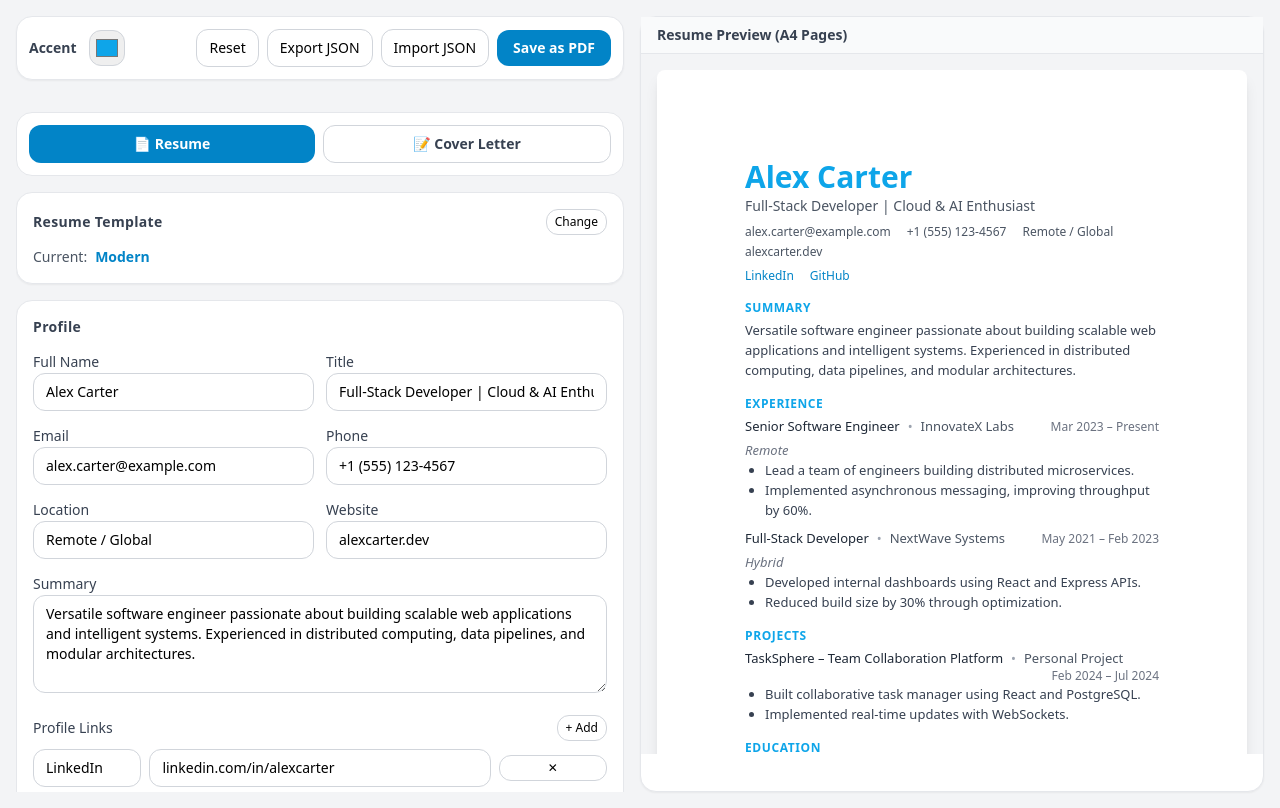
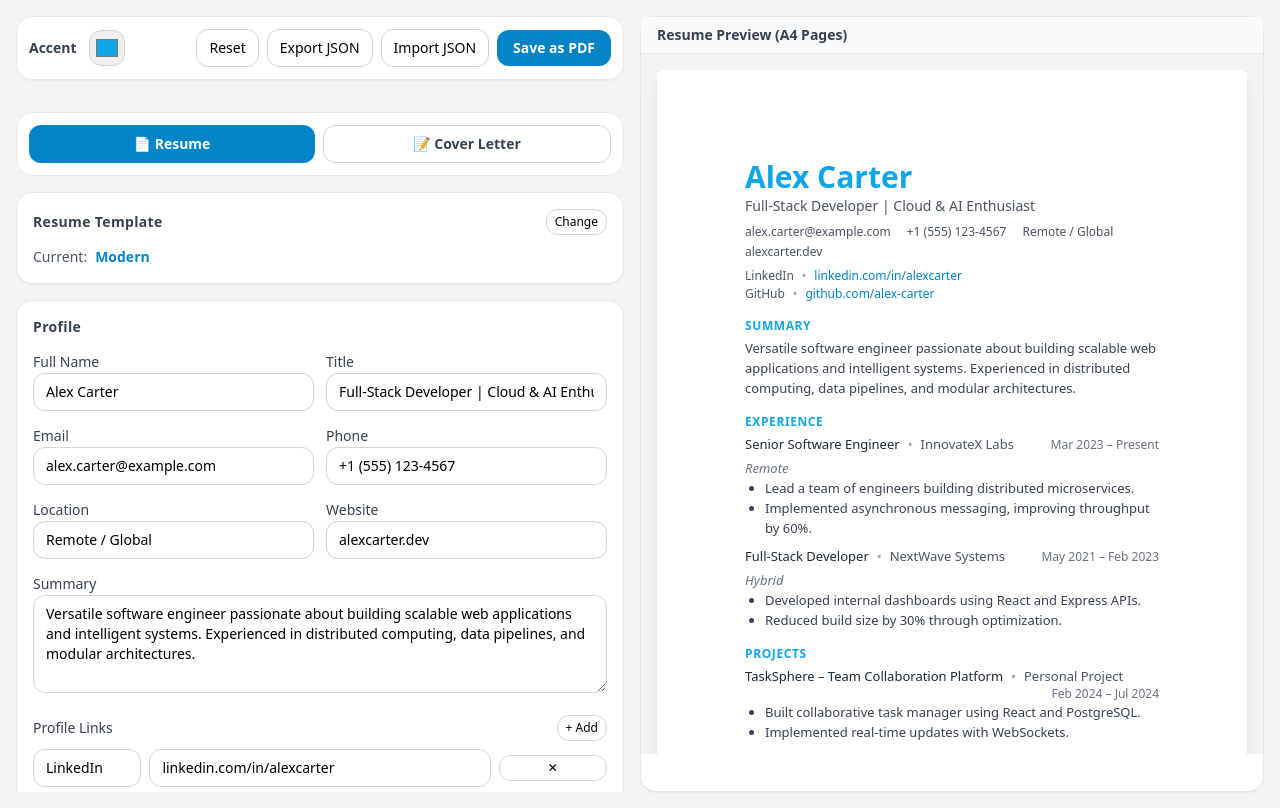
Before and after one commit to axcel-blade/resume-builder, a React (Vite) app: page / in a window 1280 px wide. Built offline with nearby package versions, Linux system fonts and the light colour scheme.

Commit message:
Refactor links display in TemplateBasic, TemplateModern, and TemplateSidebar components

```diff
--- a/src/components/TemplateBasic.jsx
+++ b/src/components/TemplateBasic.jsx
@@ -17,22 +17,24 @@ export default function TemplateBasic({ data }) {
           {profile.email} • {profile.phone} • {profile.location}
         </p>
 
+        {/* Profile Links */}
         {data.links?.length > 0 && (
-          <p className="mt-1 text-xs text-gray-600">
-            {data.links.map((l, i) => (
-              <span key={l.id}>
+          <div className="mt-2 text-xs text-gray-600 space-y-0.5">
+            {data.links.map((l) => (
+              <div key={l.id}>
+                <span className="font-medium">{l.label}</span>
+                {" • "}
                 <a
                   href={l.url.startsWith("http") ? l.url : `https://${l.url}`}
                   target="_blank"
                   rel="noreferrer"
                   className="text-sky-600 hover:underline print:no-underline"
                 >
-                  {l.label}
+                  {l.url}
                 </a>
-                {i < data.links.length - 1 && " • "}
-              </span>
+              </div>
             ))}
-          </p>
+          </div>
         )}
       </div>
 
--- a/src/components/TemplateModern.jsx
+++ b/src/components/TemplateModern.jsx
@@ -20,19 +20,22 @@ export default function TemplateModern({ data }) {
           {profile.website && <span>{profile.website}</span>}
         </div>
 
-        {/* Links */}
+        {/* Profile Links */}
         {data.links?.length > 0 && (
-          <div className="mt-2 flex flex-wrap gap-x-4 gap-y-1 text-xs text-gray-600">
+          <div className="mt-2 text-xs text-gray-600 space-y-0.5">
             {data.links.map((l) => (
+              <div key={l.id} className="flex items-center gap-2">
+                <span className="font-medium">{l.label}</span>
+                <span className="text-gray-400">•</span>
                 <a
-                key={l.id}
                   href={l.url.startsWith("http") ? l.url : `https://${l.url}`}
                   target="_blank"
                   rel="noreferrer"
-                className="hover:underline text-sky-600 print:no-underline"
+                  className="text-sky-600 hover:underline print:no-underline break-all"
                 >
-                {l.label}
+                  {l.url}
                 </a>
+              </div>
             ))}
           </div>
         )}
--- a/src/components/TemplateSidebar.jsx
+++ b/src/components/TemplateSidebar.jsx
@@ -29,22 +29,23 @@ export default function TemplateSidebar({ data }) {
           </ul>
         </div>
 
-        {/* Websites & Social Links */}
+        {/* Profile Links */}
         {data.links?.length > 0 && (
           <div className="mb-2" style={{ breakInside: "avoid", pageBreakInside: "avoid" }}>
             <h3 className="text-[12px] font-semibold mb-[2px]" style={{ color: accent }}>
-              WEBSITES & SOCIAL LINKS
+              LINKS
             </h3>
-            <ul className="text-[11.5px] text-gray-700 leading-[1.3] space-y-[1px]">
+            <ul className="text-[11.5px] text-gray-700 leading-[1.3] space-y-[2px]">
               {data.links.map((l) => (
-                <li key={l.id}>
+                <li key={l.id} style={{ breakInside: "avoid", pageBreakInside: "avoid" }}>
+                  <div className="font-medium">{l.label}</div>
                   <a
                     href={l.url.startsWith("http") ? l.url : `https://${l.url}`}
                     target="_blank"
                     rel="noreferrer"
-                    className="text-sky-600 hover:underline print:no-underline"
+                    className="text-sky-600 hover:underline print:no-underline break-all text-[11px]"
                   >
-                    {l.label}
+                    {l.url}
                   </a>
                 </li>
               ))}
```
Lines whose indentation alone changed are shown as unchanged.
